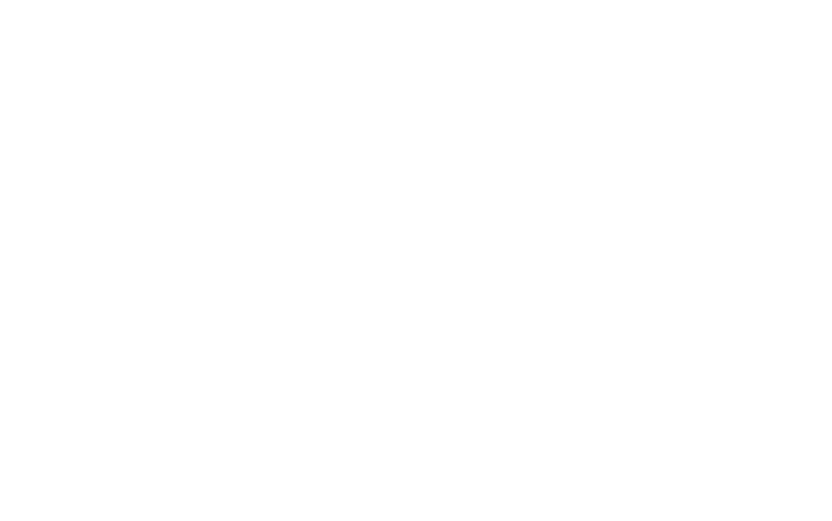
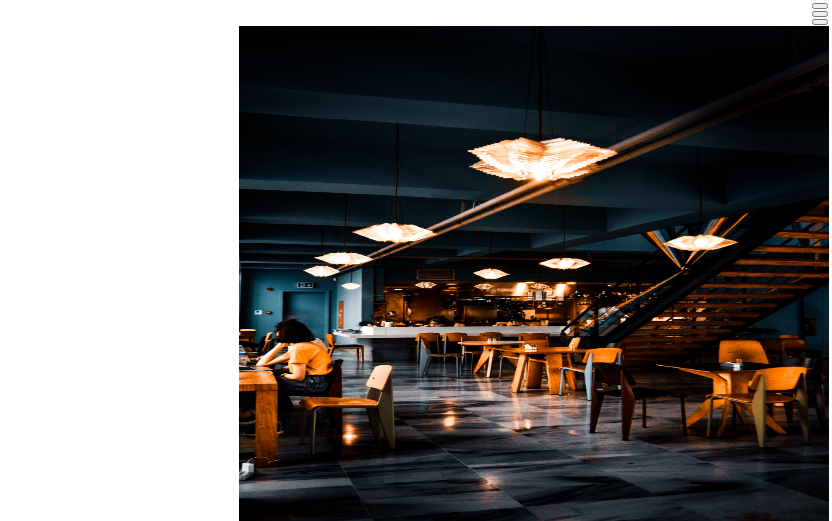
Before and after one commit to sugamcs/Restaurant, a plain HTML site: page index.html in a window 1280 px wide. Shown: the top 521 px of the page, without its empty margins (448-1280 px from the left). Drawn offline with Linux system fonts and the light colour scheme.

Commit message:
Change html to dom, create different files for different tabs

```diff
--- a/index.html
+++ b/index.html
@@ -9,8 +9,7 @@
 <body>
     <div id="content">
 
-
     </div>
-
+<script src="./main.js"></script>
 </body>
 </html>
--- a/main.js
+++ b/main.js
@@ -1 +1 @@
-(()=>{"use strict";(function(){const e=document.getElementById("content"),t=document.createElement("img");t.src="restaurant1.jpg",t.alt="Restaurant Image",e.appendChild(t);const n=document.createElement("h1");n.textContent="The Best Sushi Restaurant",e.appendChild(n);const a=document.createElement("p");a.textContent="Welcome to our wonderful sushi restaurant. We offer the finest sushi dishes in town. Come and enjoy the taste of Japan!",e.appendChild(a)})()})();
+(()=>{"use strict";!function(){const t=document.getElementById("content"),e=document.createElement("button");e.id="home-button";const n=document.createElement("button");n.id="menu-button";const o=document.createElement("button");o.id="about-button",t.append(o,e,n);const u=document.createElement("img");u.src="./restaurant1.jpg",u.id="img",u.alt="restaurant image",t.appendChild(u);const a=document.createElement("h1");a.textContent="The Best Sushi Restaurant",t.appendChild(a);const c=document.createElement("p");c.textContent="Welcome to our wonderful sushi restaurant. We offer the finest sushi dishes in town. Come and enjoy the taste of Japan!",t.appendChild(c)}()})();
--- a/style.css
+++ b/style.css
@@ -12,7 +12,7 @@
 
 #img {
     margin: 0%;
-    width: 500px;
+    width: 590px;
     height: 500px;
 
 }
```
Also changed, not shown: about.jpg (added), restaurant1.jpg (added), 1 other file.
